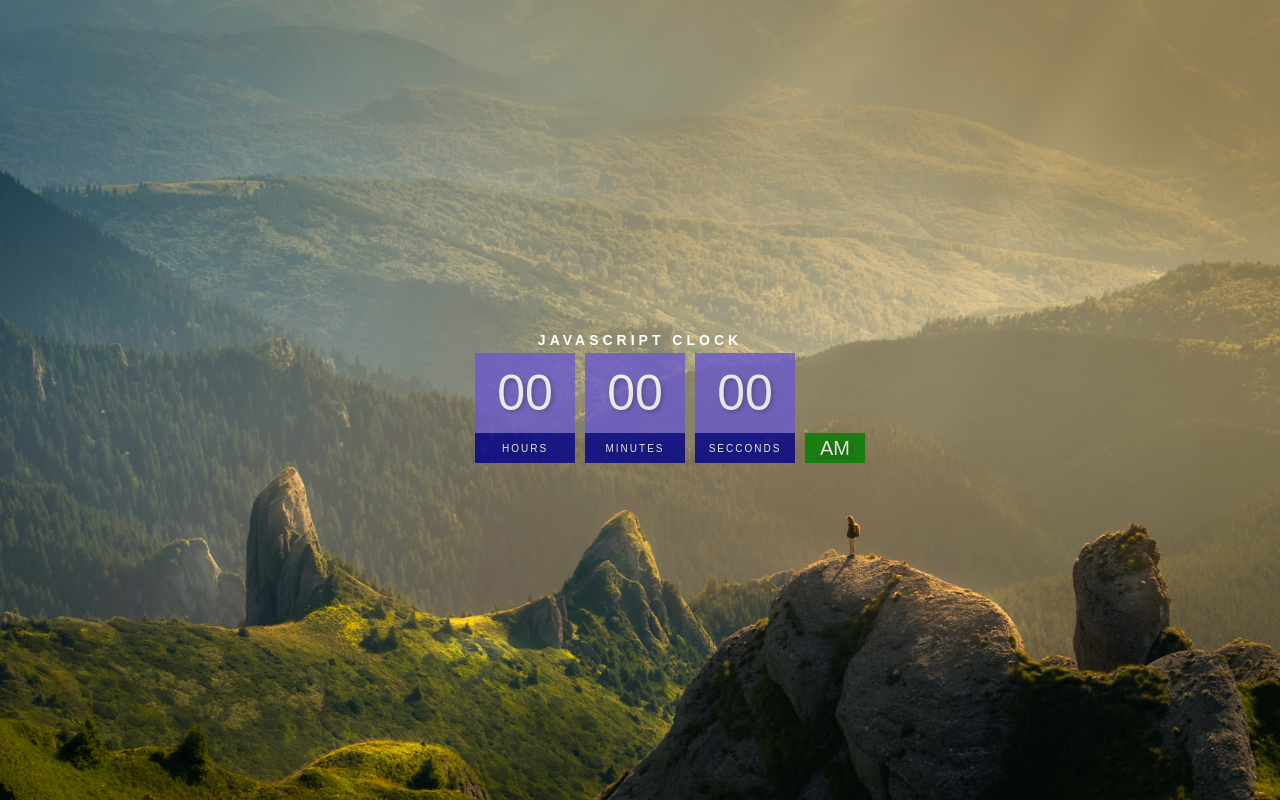
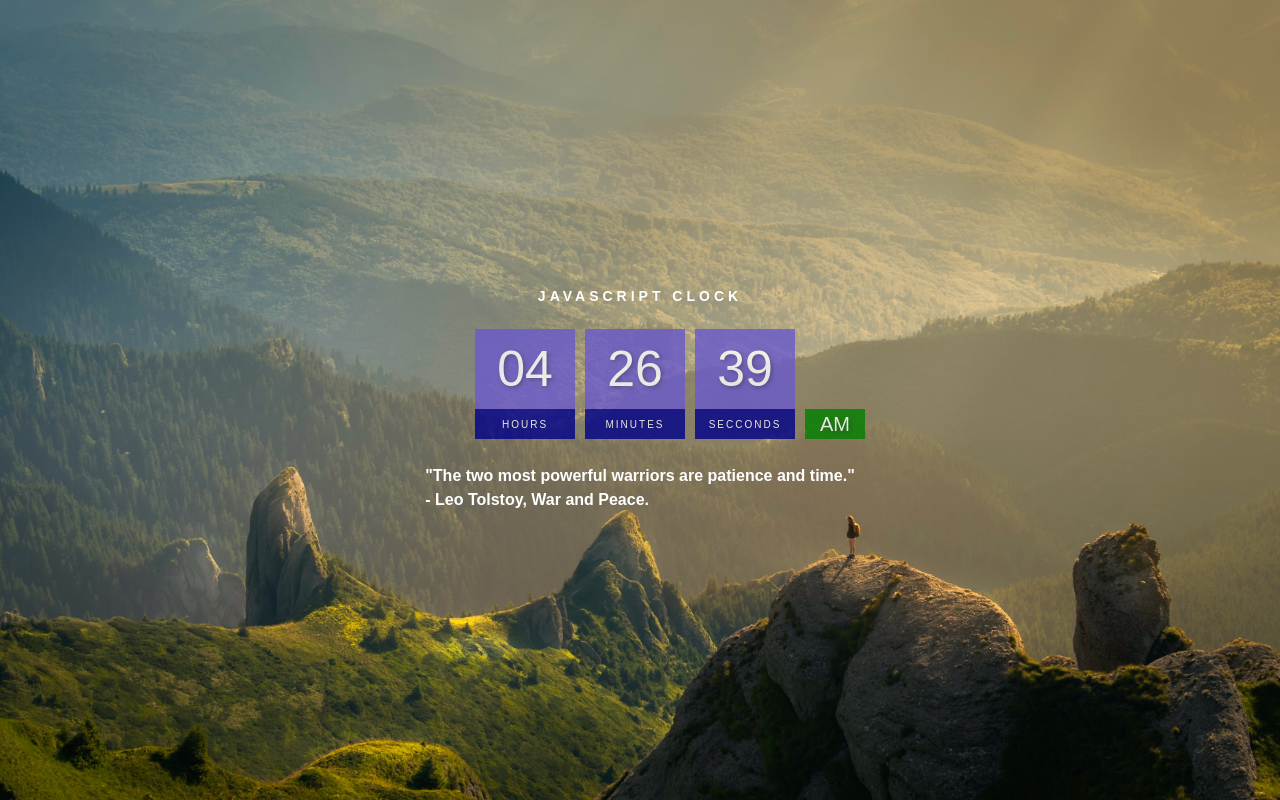
Before and after one commit to CTHall05/Javascript_clock_javascript_playground, a plain HTML site: page index.html in a window 1280 px wide. Drawn offline with Linux system fonts and the light colour scheme.

Commit message:
Javascript completed for the project!

```diff
--- a/index.html
+++ b/index.html
@@ -26,5 +26,7 @@
       <span id="ampm">AM</span>
     </div>
   </div>
+  <div class="quote">"The two most powerful warriors are patience and time."<br> - Leo Tolstoy, War and Peace.</div>
+  <script src="./index.js"></script>
 </body>
 </html>
--- a/index.js
+++ b/index.js
@@ -0,0 +1,35 @@
+// Javascript for the project:
+
+const hourElement = document.getElementById("hour");
+
+const minuteElement = document.getElementById("minutes");
+
+const seccondsElement = document.getElementById("secconds");
+
+const ampmElement = document.getElementById("ampm");
+
+function updateClock() {
+  let hours = new Date().getHours();
+  let minutes = new Date().getMinutes();
+  let secconds = new Date().getSeconds();
+  let ampm = "AM";
+
+  if (hours > 12) {
+    hours = hours - 12;
+    ampm = "PM"
+  }
+
+  hours = hours < 10 ? "0" + hours : hours;
+  minutes = minutes < 10 ? "0" + minutes : minutes;
+  secconds = secconds < 10 ? "0" + secconds : secconds;
+
+  hourElement.textContent = hours;
+  minuteElement.textContent = minutes;
+  seccondsElement.textContent = secconds;
+  ampmElement, (textContent = ampm);
+  setTimeout(() => {
+    updateClock();
+  }, 1000);
+}
+
+updateClock();
--- a/styles.css
+++ b/styles.css
@@ -2,6 +2,13 @@
   box-sizing: border-box;
   margin: 0;
   padding: 0;
+}
+
+:root {
+  --primaryColour: slateblue;
+  --seccondaryColour: green;
+  --thirdColour: darkblue;
+  --textColour: white;
 }
 
 html {
@@ -20,6 +27,8 @@ body {
   background-position: center;
   background-repeat: no-repeat;
   background-size: cover;
+  overflow: hidden;
+  gap: 20px;
 }
 
 h2 {
@@ -42,9 +51,9 @@ h2 {
 .clock span {
   width: 100px;
   height: 80px;
-  background-color: slateblue;
+  background-color: var(--primaryColour);
   opacity: .8;
-  color: white;
+  color: var(--textColour);
   display: flex;
   justify-content: center;
   align-items: center;
@@ -57,7 +66,7 @@ h2 {
   font-size: 10px;
   text-transform: uppercase;
   letter-spacing: 2px;
-  background-color: darkblue;
+  background-color: var(--thirdColour);
   opacity: 80%;
   background-size: cover;
 }
@@ -68,5 +77,11 @@ h2 {
   width: 60px;
   height: 30px;
   font-size: 20px;
-  background-color: green;
+  background-color: var(--seccondaryColour);
 }
+
+.quote {
+  color: var(--textColour);
+  font-weight: bold;
+  line-height: 1.5;
+}
```
